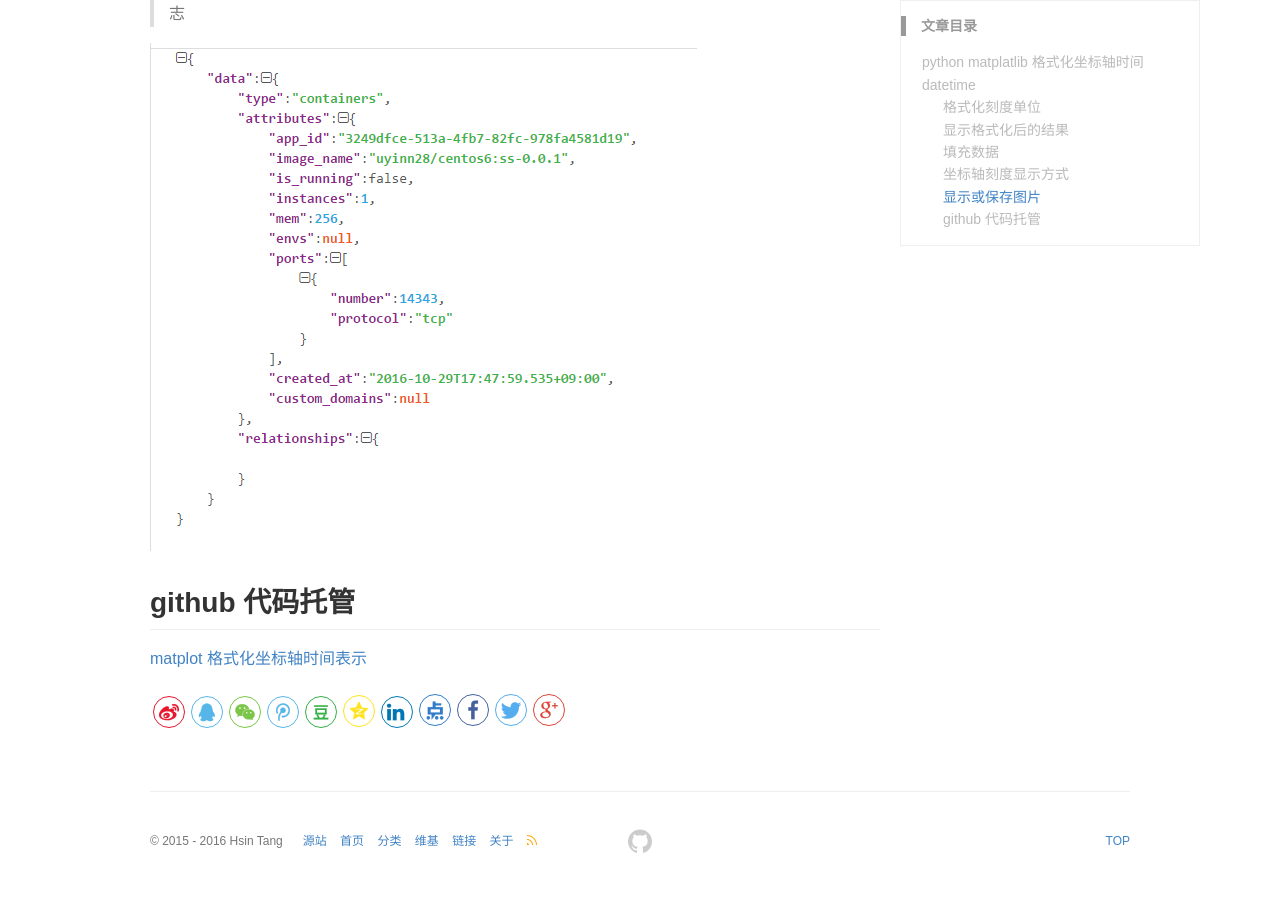
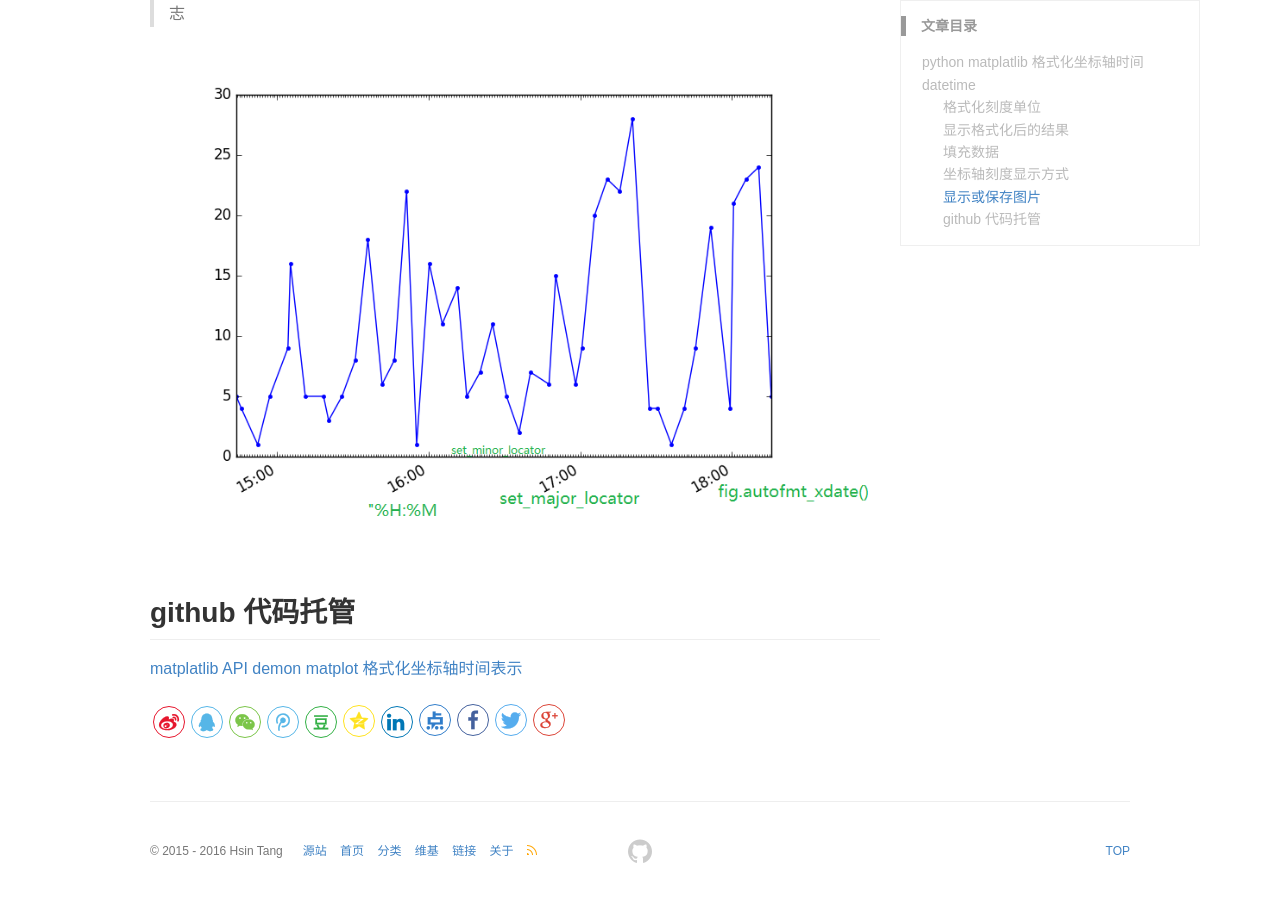
Before and after one commit to octowhale/octowhale.github.io, a Jekyll site: the page built from _posts/2016-11-28-python_matplotlib_xaxis_datetime_format.md, in a window 1280 px wide and 900 px high, scrolled down 2600 px. Built offline with Jekyll 4.4.1, drawn with Linux system fonts in a browser that asks for light colours; comment, search, counter and statistics services are not loaded.

Commit message:
update matplotlib
fix images  url and add api demo url

```diff
--- a/_posts/2016-11-28-python_matplotlib_xaxis_datetime_format.md
+++ b/_posts/2016-11-28-python_matplotlib_xaxis_datetime_format.md
@@ -117,7 +117,8 @@ plt.
 > 注意： `fig.autofmt_xdate()` 必须用在**填充数据**之后
 如果不使用 `fig.autofmt_xdate()` 那么坐标轴显示标志会水平与坐标轴。如果使用了，则会斜靠在坐标轴上，这样就可以显示更多的长标志
 
-![figure_1.png](/images/post/2016/2016-11-17-python-json-usage-01.png)
+![figure_1.png](/images/post/2016/2016-11-28-python_matplotlib_xaxis_datetime_format-01.png)
 
 ## github 代码托管
+[matplatlib API demon](http://matplotlib.org/examples/api/date_demo.html)
 [matplot 格式化坐标轴时间表示](https://github.com/octowhale/python/blob/master/python_example/python_matplotlib_xaxis_datetime_format.py)
```
